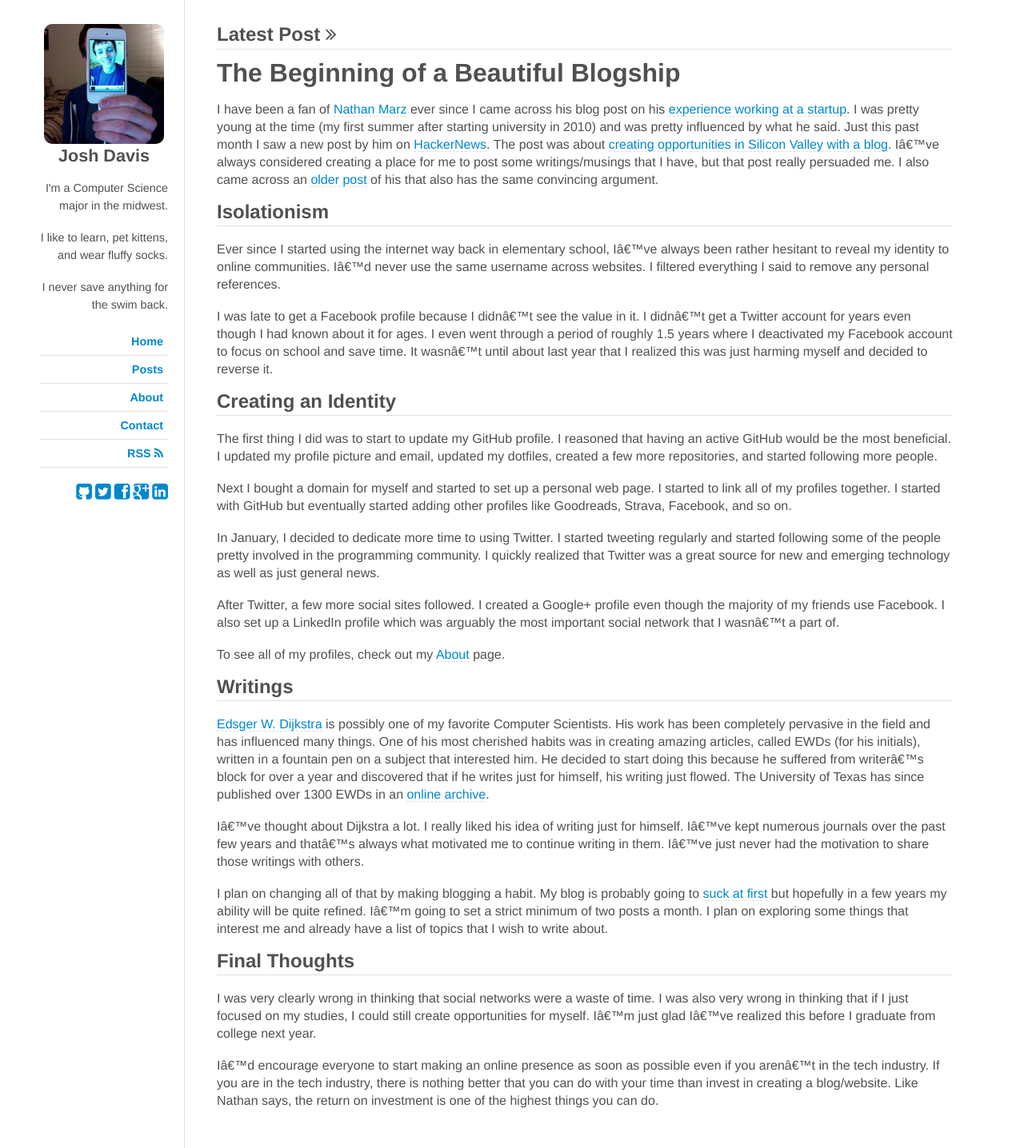
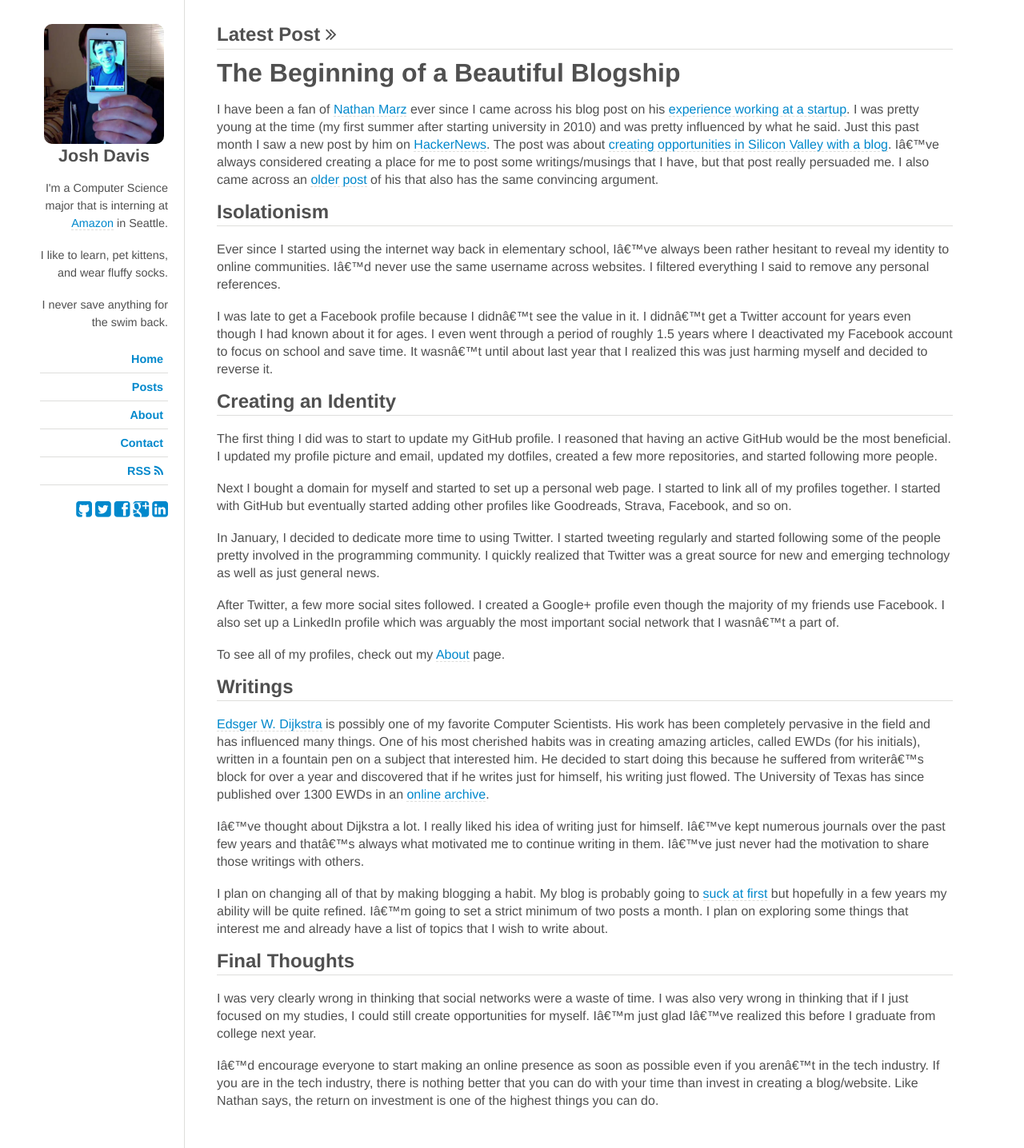
Before and after one commit to jdavis/jdavis.github.com, a Jekyll site: the page built from index.html, in a window 1280 px wide. Shown: the whole page at 80% size. Built offline with Jekyll 4.4.1, drawn with Linux system fonts in a browser that asks for light colours; some web fonts are replaced; Markdown is read by kramdown in place of the engine named in the settings.

Commit message:
Update location and information

```diff
--- a/404.html
+++ b/404.html
@@ -22,7 +22,7 @@
                 <h2>Josh Davis</h2>
 
                 <p>
-                    I'm a Computer Science major in the midwest.
+                    I'm a Computer Science major that is interning at <a href="http://amazon.com">Amazon</a> in Seattle.
                 </p>
                 <p>
                     I like to learn, pet kittens, and wear fluffy socks.
--- a/_layouts/default.html
+++ b/_layouts/default.html
@@ -22,7 +22,7 @@
                 <h2>Josh Davis</h2>
 
                 <p>
-                    I'm a Computer Science major in the midwest.
+                    I'm a Computer Science major that is interning at <a href="http://amazon.com">Amazon</a> in Seattle.
                 </p>
                 <p>
                     I like to learn, pet kittens, and wear fluffy socks.
```
